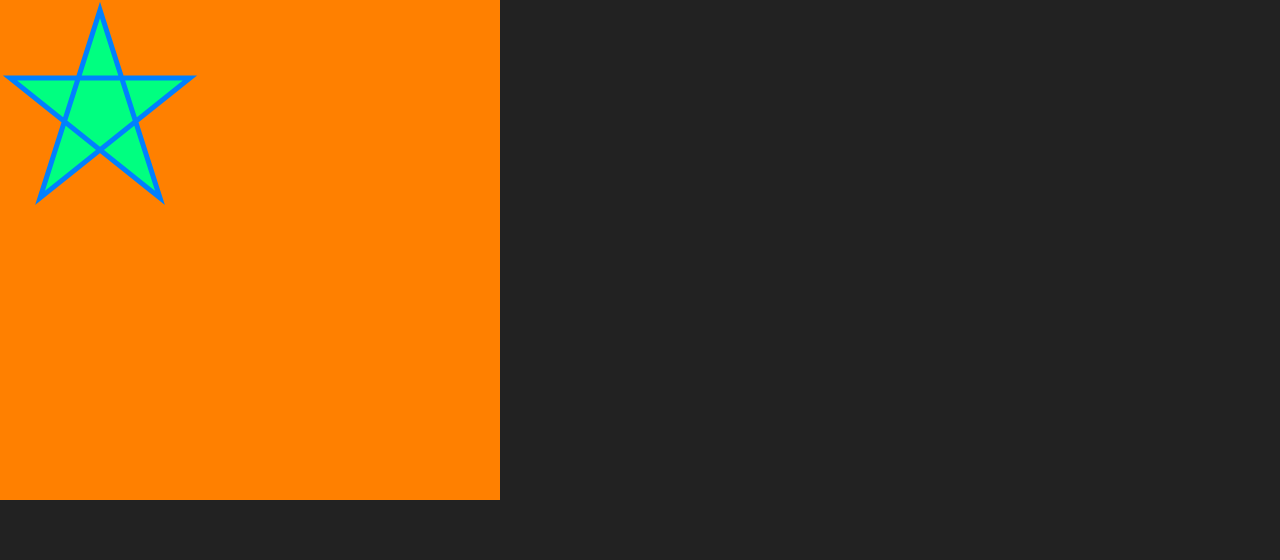
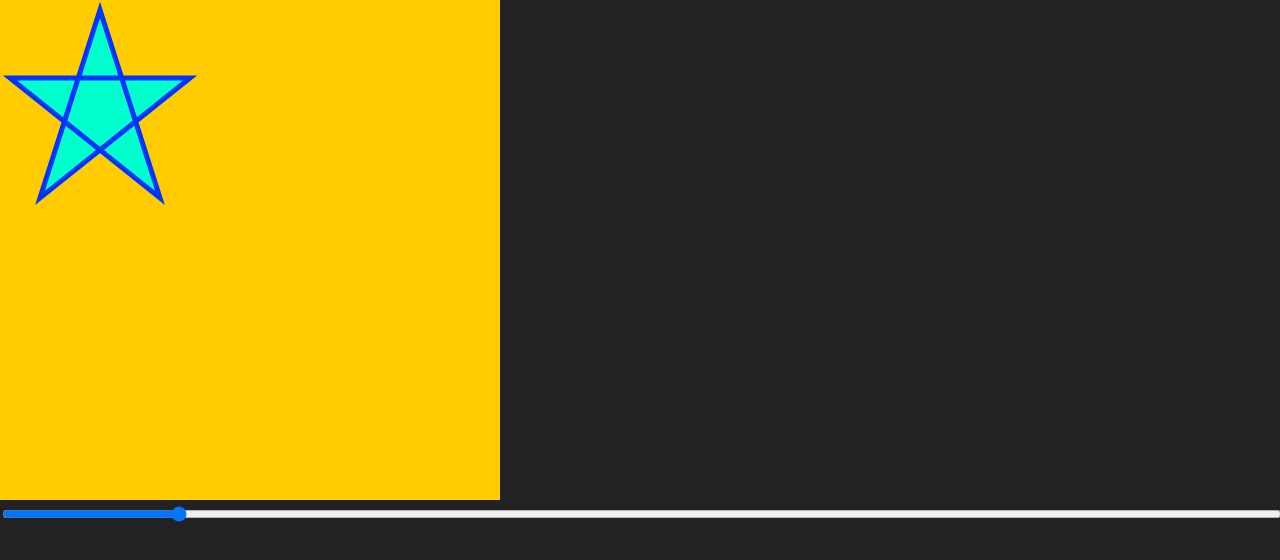
Before and after one commit to doppler/svg-polygons, a React (Create React App) app: page / in a window 1280 px wide. Shown: the top 560 px of the page. Built offline with nearby package versions, Linux system fonts and the light colour scheme.

Commit message:
add slider to change baseHue

```diff
--- a/src/App.css
+++ b/src/App.css
@@ -5,6 +5,6 @@
   color: #eee;
 }
 
-svg {
-  background-color: goldenrod;
+input[type="range"] {
+  width: 100%;
 }
--- a/src/App.js
+++ b/src/App.js
@@ -1,26 +1,33 @@
-import React from "react";
+import React, { useState } from "react";
 import "./App.css";
 
 const App = () => {
-  const startHue = 30;
+  const [baseHue, setBaseHue] = useState(48);
+  const handleHueSliderChange = event => setBaseHue(Number(event.target.value));
   return (
     <div id="App">
       <svg
         height="500"
         width="500"
-        style={{ backgroundColor: `hsl(${startHue}, 100%, 50%)` }}
+        style={{ backgroundColor: `hsl(${baseHue}, 100%, 50%)` }}
       >
         <polygon
           points="100,10 40,198 190,78 10,78 160,198"
-          // style="fill:lime;stroke:purple;stroke-width:5;fill-rule:nonzero;"
           style={{
-            stroke: `hsl(${startHue + 180}, 100%, 50%)`,
-            fill: `hsl(${startHue + 120}, 100%, 50%)`,
+            stroke: `hsl(${baseHue + 180}, 100%, 50%)`,
+            fill: `hsl(${baseHue + 120}, 100%, 50%)`,
             strokeWidth: 5,
             fillRule: "nonzero"
           }}
         />
       </svg>
+      <input
+        type="range"
+        value={baseHue}
+        onChange={handleHueSliderChange}
+        min={0}
+        max={359}
+      />
     </div>
   );
 };
```
